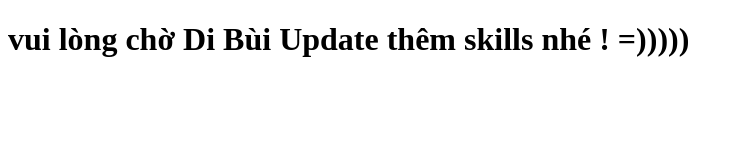
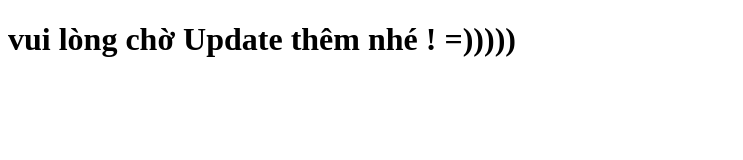
Before and after one commit to Dilaptrinh/management_system-CTU, a plain HTML site: page page.html in a window 1280 px wide. Shown: the whole page, without its empty margins (0-743 px from the left). Drawn offline with Linux system fonts and the light colour scheme.

Commit message:
test-CI/CD auto

```diff
--- a/page.html
+++ b/page.html
@@ -6,6 +6,6 @@
     <title>Document</title>
   </head>
   <body>
-    <h1>vui lòng chờ Di Bùi Update thêm skills nhé ! =)))))</h1>
+    <h1>vui lòng chờ Update thêm nhé ! =)))))</h1>
   </body>
 </html>
```
Also changed, not shown: 1 other file.
